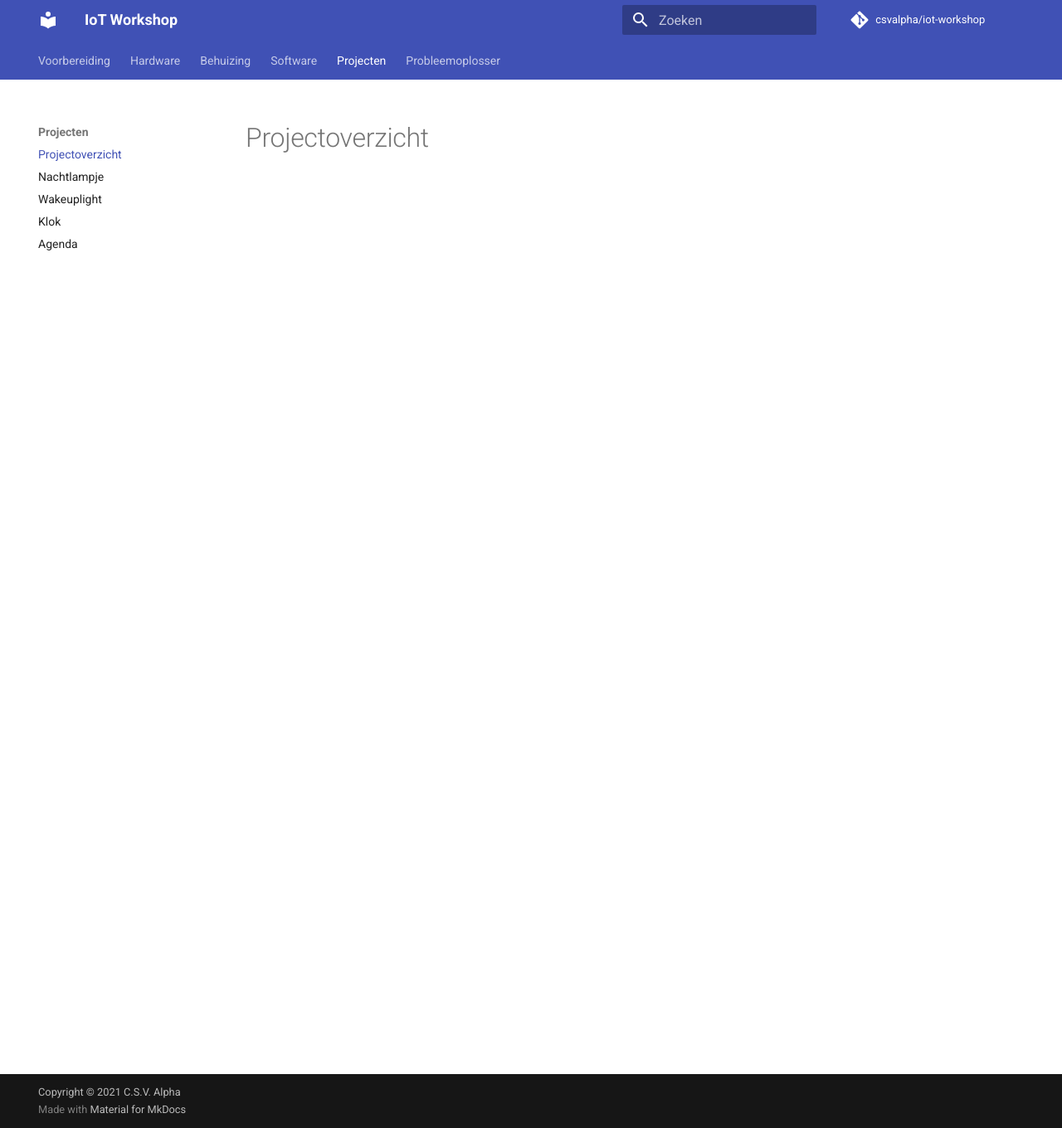
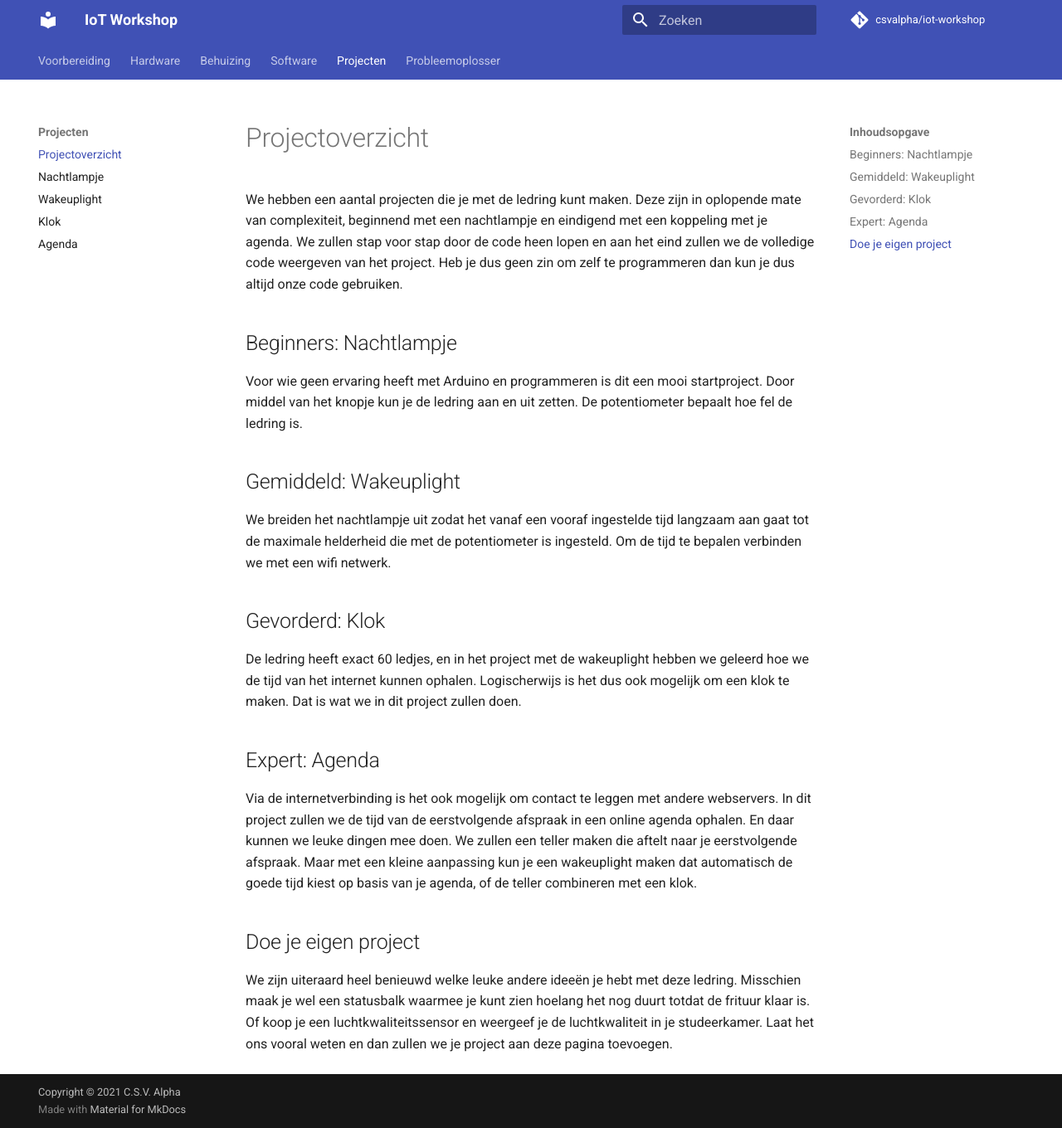
Before and after one commit to csvalpha/iot-workshop, an MkDocs documentation site: the page built from docs/projecten/index.md, in a window 1280 px wide and 1360 px high. Shown: the whole window at 83% size. Built offline with MkDocs 1.6.1 and Material for MkDocs 9.7.7, drawn with Linux system fonts in a browser that asks for light colours; comment, search, counter and statistics services are not loaded.

Commit message:
Add project overview

```diff
--- a/docs/projecten/index.md
+++ b/docs/projecten/index.md
@@ -1 +1,17 @@
 # Projectoverzicht
+We hebben een aantal projecten die je met de ledring kunt maken. Deze zijn in oplopende mate van complexiteit, beginnend met een nachtlampje en eindigend met een koppeling met je agenda. We zullen stap voor stap door de code heen lopen en aan het eind zullen we de volledige code weergeven van het project. Heb je dus geen zin om zelf te programmeren dan kun je dus altijd onze code gebruiken.
+
+## Beginners: Nachtlampje
+Voor wie geen ervaring heeft met Arduino en programmeren is dit een mooi startproject. Door middel van het knopje kun je de ledring aan en uit zetten. De potentiometer bepaalt hoe fel de ledring is.
+
+## Gemiddeld: Wakeuplight
+We breiden het nachtlampje uit zodat het vanaf een vooraf ingestelde tijd langzaam aan gaat tot de maximale helderheid die met de potentiometer is ingesteld. Om de tijd te bepalen verbinden we met een wifi netwerk.
+
+## Gevorderd: Klok
+De ledring heeft exact 60 ledjes, en in het project met de wakeuplight hebben we geleerd hoe we de tijd van het internet kunnen ophalen. Logischerwijs is het dus ook mogelijk om een klok te maken. Dat is wat we in dit project zullen doen.
+
+## Expert: Agenda
+Via de internetverbinding is het ook mogelijk om contact te leggen met andere webservers. In dit project zullen we de tijd van de eerstvolgende afspraak in een online agenda ophalen. En daar kunnen we leuke dingen mee doen. We zullen een teller maken die aftelt naar je eerstvolgende afspraak. Maar met een kleine aanpassing kun je een wakeuplight maken dat automatisch de goede tijd kiest op basis van je agenda, of de teller combineren met een klok.
+
+## Doe je eigen project
+We zijn uiteraard heel benieuwd welke leuke andere ideeën je hebt met deze ledring. Misschien maak je wel een statusbalk waarmee je kunt zien hoelang het nog duurt totdat de frituur klaar is. Of koop je een luchtkwaliteitssensor en weergeef je de luchtkwaliteit in je studeerkamer. Laat het ons vooral weten en dan zullen we je project aan deze pagina toevoegen.
```
Also changed, not shown: docs/probleemoplosser.md (+3 -0 lines).
